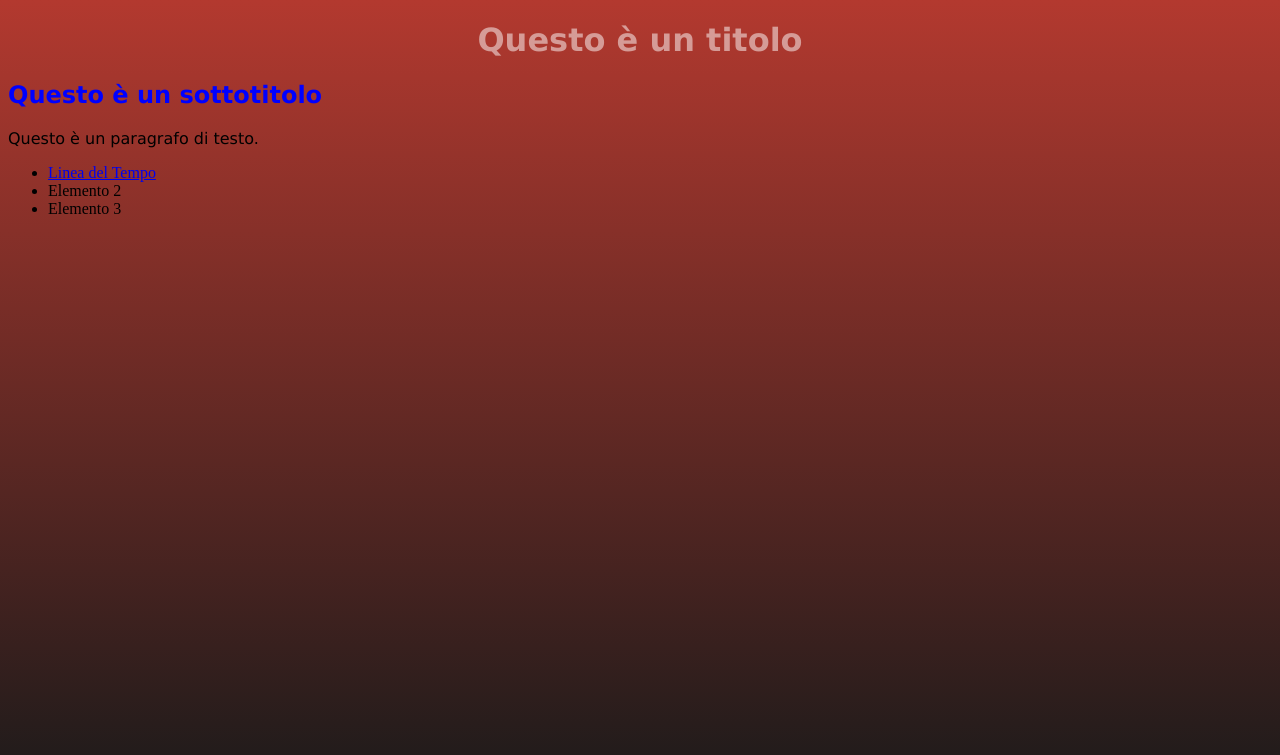
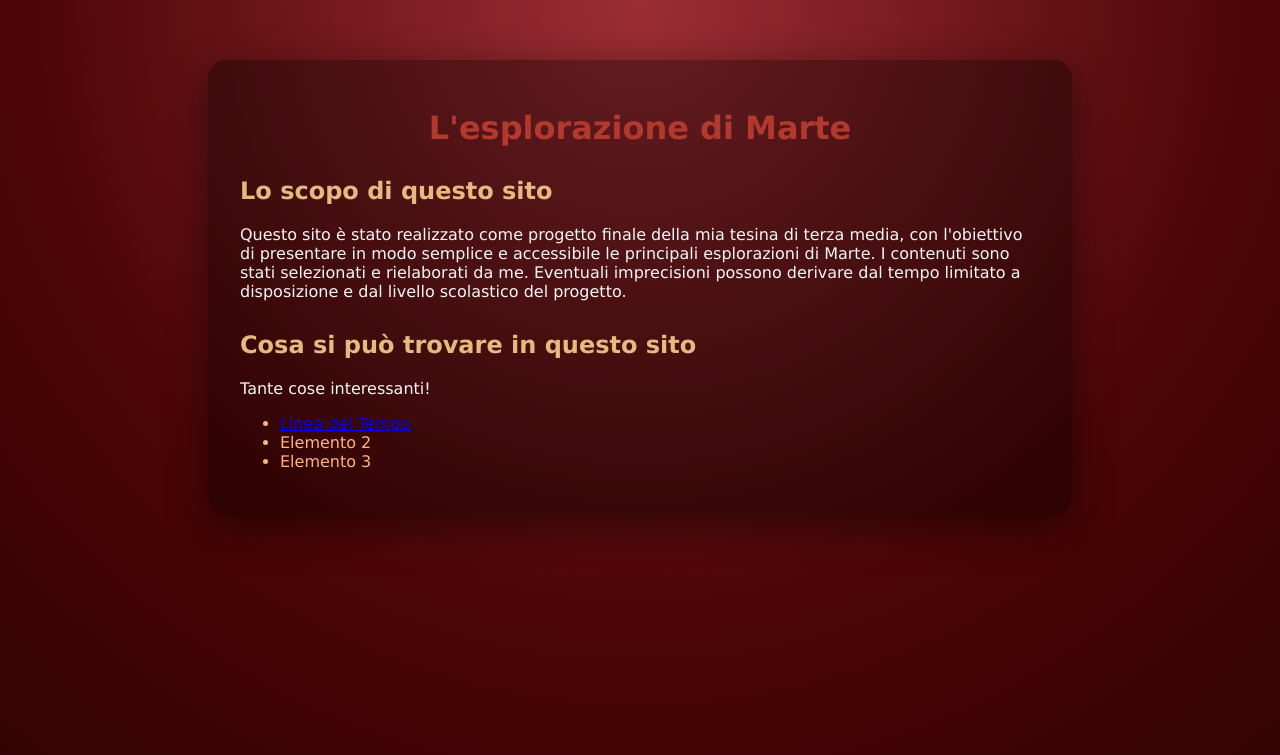
Before and after one commit to numberbark14717/progetto-finale, a Flask app: page / in a window 1280 px wide. Shown: the top 755 px of the page. Run offline with Flask 3, Linux system fonts and the light colour scheme.

Commit message:
suddivisione pagine stabilita. aggiunta favicon. rivisita dell'organizzazione della cartella static

```diff
--- a/main.py
+++ b/main.py
@@ -10,4 +10,5 @@ def home():
 def linea_tempo():
     return render_template("lineatempo.html")
 
-app.run()
+if __name__ == "__main__":
+    app.run(debug=True)
--- a/static/style.css
+++ b/static/css/style.css
@@ -8,24 +8,42 @@ margin: valore;       = spazio ESTERNO
 padding: valore;      = spazio INTERNO
 line-height: valore;  = spaziatura tra le righe*/
 
+.container {
+    max-width: 800px;
+    margin: 60px auto;
+    padding: 28px 32px;
+    background: rgba(0, 0, 0, 0.35);
+    border-radius: 18px;
+    border-color: rgba(255, 255, 255, 0.08);
+    box-shadow: 0 12px 40px rgba(0, 0, 0, 0.45);
+}
+
 body {
-    background: linear-gradient(to bottom, #b3392f, #1a1a1a);
+    background: radial-gradient(circle at top, #9C2E35 0%, #4c0505 60%, #320202 100%);
     background-attachment: fixed;
     background-repeat: no-repeat;
 }
 
 h1 {
-    color: rgba(255, 255, 255, 0.5);
+    color: #b3392f;
     text-align: center;
+    font-family: Verdana;
+    margin-bottom: 20px;
+}
+
+h2 {
+    color: #e6b980;
+    text-align: left;
+    font-family: Verdana;
+    margin-top: 30px;
+}
+
+p {
+    color: #f5f5f5;
     font-family: Verdana;
 }
 
-h2 {
-    color: blue;
-    text-align: left;
+li {
+    color: #ffb37a;
     font-family: Verdana;
 }
-
-p {
-    font-family: Verdana;
-}
--- a/templates/index.html
+++ b/templates/index.html
@@ -5,22 +5,24 @@
     <meta name="viewport" content="width=device-width, initial-scale=1.0">
 
     <!-- COLLEGA IL CSS -->
-    <link rel="stylesheet" href="{{ url_for('static', filename='style.css') }}">
+    <link rel="stylesheet" href="{{ url_for('static', filename='css/style.css') }}">
+    <link rel="icon" type="image/png" href="{{ url_for('static', filename='images/favicon.png') }}">
 
-    <title>Test Font</title>
+    <title>Home page</title>
 </head>
 
 <body>
-
-    {% block content %}
-    <h1>Questo è un titolo</h1>
-    <h2>Questo è un sottotitolo</h2>
-    <p>Questo è un paragrafo di testo.</p>
-    <ul>
-        <li><a href="{{ url_for('linea_tempo') }}">Linea del Tempo</a></li>
-        <li>Elemento 2</li>
-        <li>Elemento 3</li>
-    </ul>
-    {% endblock %}
+    <div class="container">
+        <h1>L'esplorazione di Marte</h1>
+        <h2>Lo scopo di questo sito</h2>
+        <p>Questo sito è stato realizzato come progetto finale della mia tesina di terza media, con l'obiettivo di presentare in modo semplice e accessibile le principali esplorazioni di Marte. I contenuti sono stati selezionati e rielaborati da me. Eventuali imprecisioni possono derivare dal tempo limitato a disposizione e dal livello scolastico del progetto.</p>
+        <h2>Cosa si può trovare in questo sito</h2>
+        <p>Tante cose interessanti!</p>
+        <ul>
+            <li><a href="{{ url_for('linea_tempo') }}">Linea del Tempo</a></li>
+            <li>Elemento 2</li>
+            <li>Elemento 3</li>
+        </ul>
+    </div>
 </body>
 </html>
--- a/templates/lineatempo.html
+++ b/templates/lineatempo.html
@@ -5,7 +5,7 @@
     <meta name="viewport" content="width=device-width, initial-scale=1.0">
 
     <!-- COLLEGA IL CSS -->
-    <link rel="stylesheet" href="{{ url_for('static', filename='style.css') }}">
+    <link rel="stylesheet" href="{{ url_for('static', filename='css/style.css') }}">
 
     <title>Linea del Tempo</title>
 </head>
```
Also changed, not shown: README.md, static/images/favicon.png (added), templates/edciv.html (added), templates/edfis-irc.html (added), templates/ing-spa.html (added), templates/ita-sto-geo.html (added), templates/mat-sci-tec.html (added), templates/mus-art.html (added).
